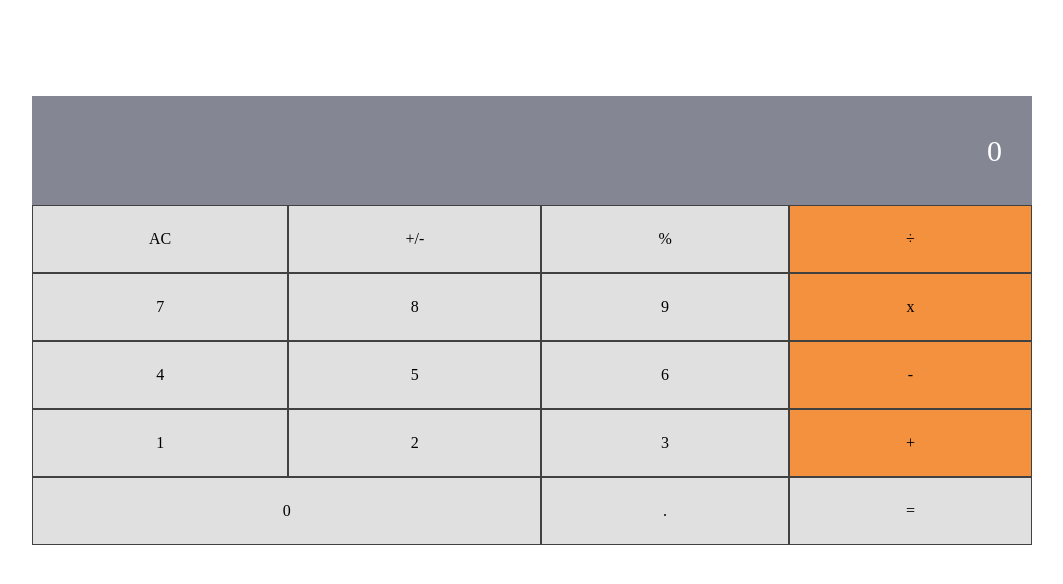
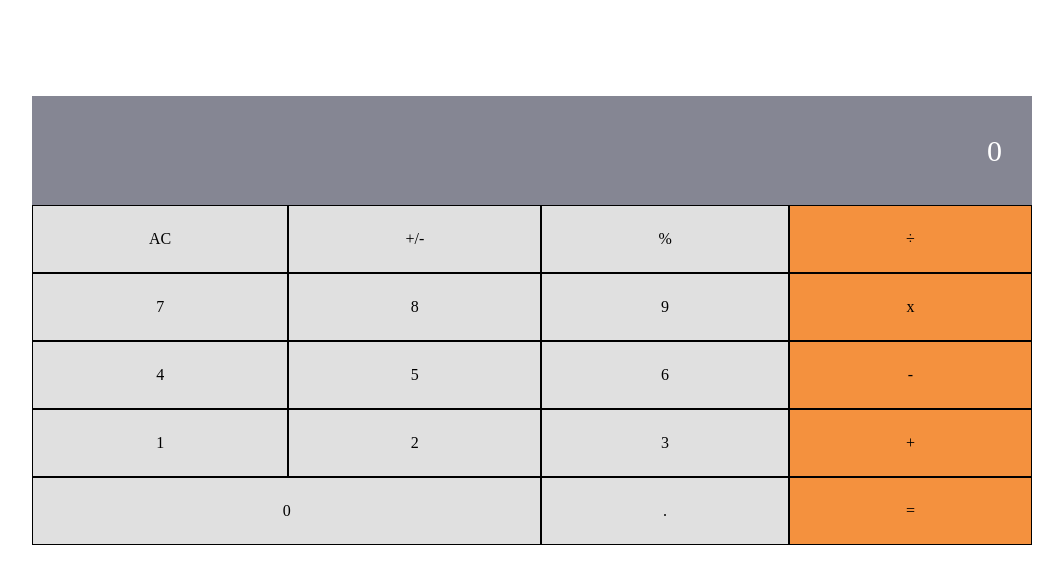
Before and after one commit to zainsadaqat/math-magician, a React (Create React App) app: page / in a window 1280 px wide. Shown: the top 584 px of the page, without its empty margins (108-1171 px from the left). Built offline with nearby package versions, Linux system fonts and the light colour scheme.

Commit message:
Fix styling

```diff
--- a/src/components/Calculator.css
+++ b/src/components/Calculator.css
@@ -21,6 +21,7 @@
   padding: 1.25em 1em;
   text-align: right;
   font-size: 30px;
+  border: none;
 }
 
 .ac {
@@ -120,7 +121,8 @@
 .divide,
 .cross,
 .minus,
-.add {
+.add,
+.equal {
   background-color: #f4913e;
 }
 
@@ -143,11 +145,12 @@
 .zero,
 .dot,
 .equal {
-  border: 1px solid #414141;
+  border: 1px solid black;
+  border-collapse: collapse;
   padding: 1.5em 1em;
   text-align: center;
 }
 
-section:hover {
-  background-color: #414141;
+button:hover {
+  background-color: #707070;
 }
```
